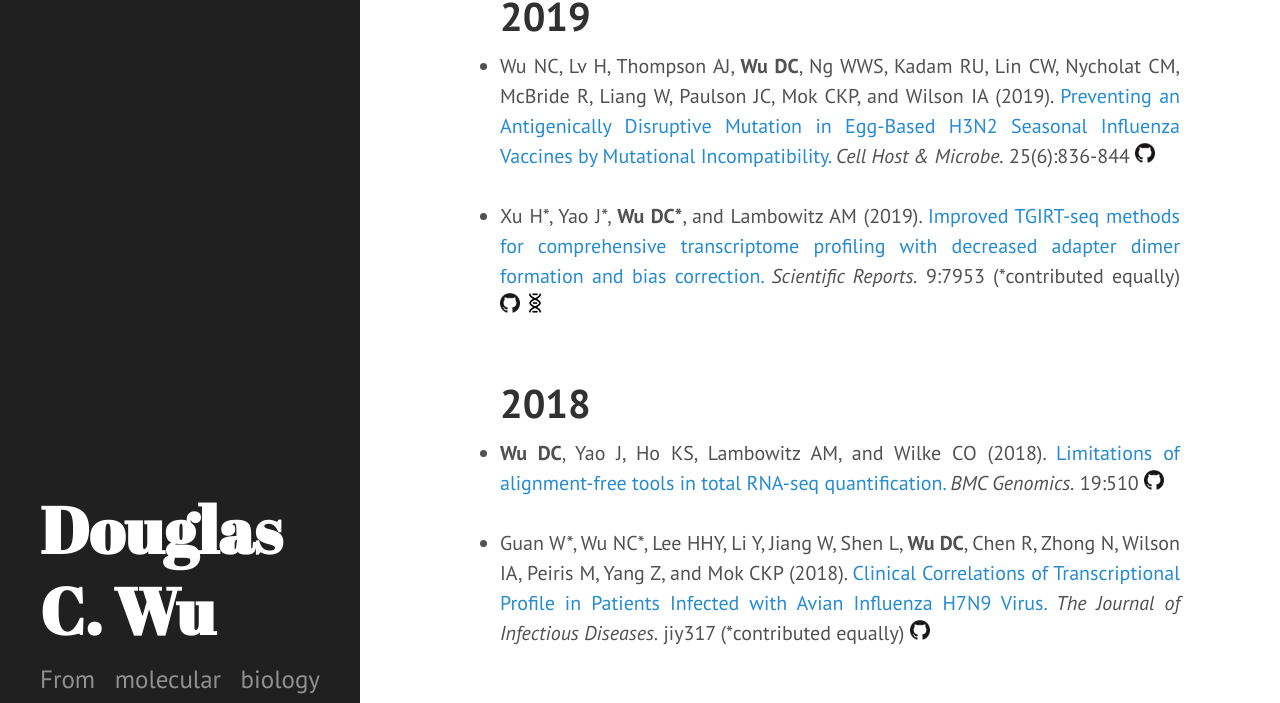
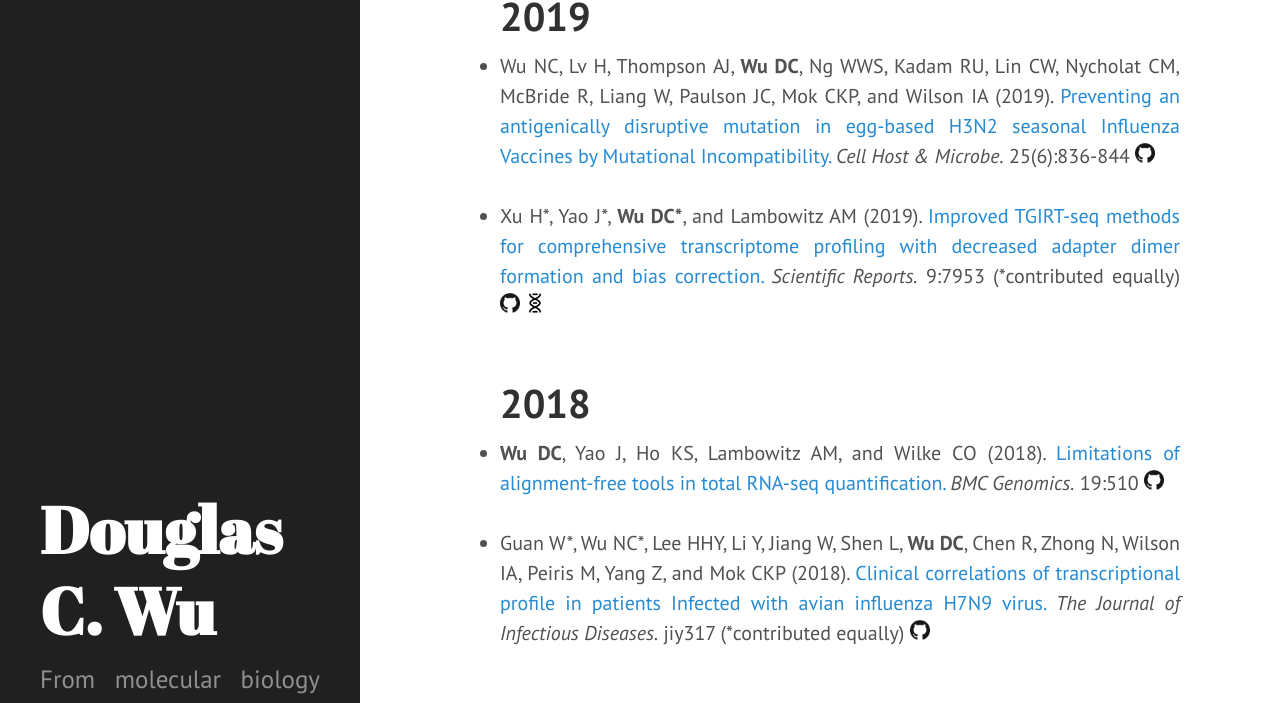
Before and after one commit to wckdouglas/wckdouglas.github.io, a Jekyll site: the page built from _pages/Publications.md, in a window 1280 px wide and 1400 px high, scrolled down 582 px. Shown: the part 177-880 px from the top of the window. Built offline with Jekyll 4.4.1, drawn with Linux system fonts in a browser that asks for light colours; comment, search, counter and statistics services are not loaded; some of the changed text lies outside the part shown.

Commit message:
fix cap pub

```diff
--- a/_data/publications.yml
+++ b/_data/publications.yml
@@ -29,7 +29,7 @@
 
 - author: Wu NC, Lv H, Thompson AJ, <b>Wu DC</b>, Ng WWS, Kadam RU, Lin CW, Nycholat CM, McBride R, Liang W, Paulson JC, Mok CKP, and Wilson IA
   year: 2019
-  title: "Preventing an Antigenically Disruptive Mutation in Egg-Based H3N2 Seasonal Influenza Vaccines by Mutational Incompatibility"
+  title: "Preventing an antigenically disruptive mutation in egg-based H3N2 seasonal Influenza Vaccines by Mutational Incompatibility"
   ref:  Cell Host & Microbe
   vol: "25(6):836-844"
   scripts: https://github.com/wchnicholas/incompatible_egg_muts
@@ -59,7 +59,7 @@
 
 - author: Guan W*, Wu NC*, Lee HHY, Li Y, Jiang W, Shen L, <b>Wu DC</b>, Chen R, Zhong N, Wilson IA, Peiris M, Yang Z, and Mok CKP
   year: 2018
-  title: Clinical Correlations of Transcriptional Profile in Patients Infected with Avian Influenza H7N9 Virus
+  title: Clinical correlations of transcriptional profile in patients Infected with avian influenza H7N9 virus
   ref: The Journal of Infectious Diseases
   vol: "jiy317 (*contributed equally)"
   scripts: https://github.com/wckdouglas/H7N9_pathway
@@ -101,7 +101,7 @@
 
 - author: Geuss LR, <b>Wu DC</b>, Ramamoorthy D, Alford CD, and Suggs LJ
   year: 2014
-  title: Paramagnetic Beads and Magnetically Mediated Strain Enhance Cardiomyogenesis in Mouse Embryoid Bodies
+  title: Paramagnetic beads and magnetically mediated strain enhance cardiomyogenesis in mouse embryoid bodies
   ref: PLoS ONE
   vol: "9(12):e113982"
   scripts: https://github.com/wckdouglas/magnetic_Script
@@ -148,7 +148,7 @@
 
 - author: <b>Wu DC</b> and Waye M.
   year: 2011
-  title: The relationship between MicroRNA and Tumor Suppressors
+  title: The relationship between MicroRNA and tumor suppressors
   ref: Tumor Suppressors Nova Science
   vol: 175-188
   scripts:
```
